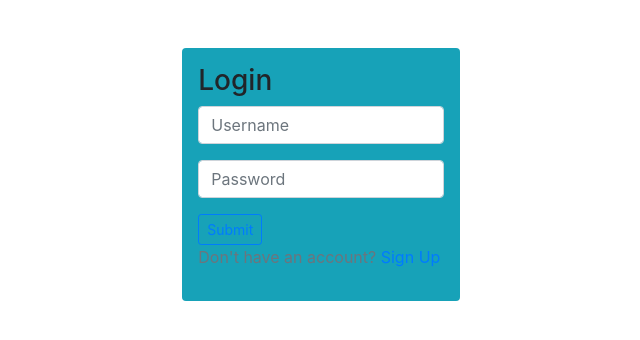
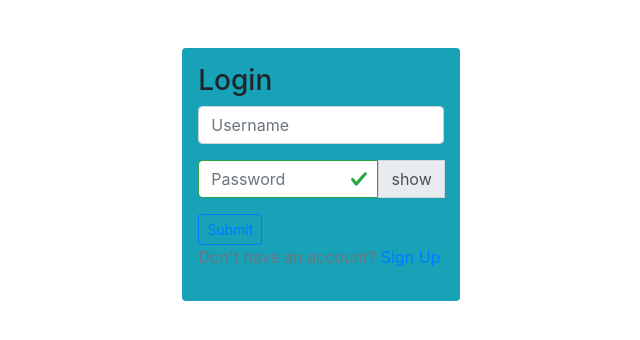
Before and after one commit to Willbeckh/ubuntu, a Django app: page /login/ in a window 1280 px wide. Shown: the part 56-396 px from the top of the page, without its empty margins (319-959 px from the left). Run offline with Django 4.2, Linux system fonts and the light colour scheme; some libraries are stand-ins or nearby versions.

Commit message:
ft: add show password feature

```diff
--- a/watch_app/templates/watch/login.html
+++ b/watch_app/templates/watch/login.html
@@ -32,16 +32,24 @@
           class="form-control"
         />
       </div>
-      <div class="form-group">
+      <div class="form-group input-group">
         <input
           type="password"
           placeholder="Password"
           name="password"
-          class="form-control"
+          class="form-control is-valid password-field"
+          required
         />
+        <div class="input-group-prepend">
+          <span class="btn btn-sm show-password input-group-text">show</span>
+        </div>
       </div>
       <div>
-        <input type="submit" class="btn btn-outline-primary btn-sm" />
+        <input
+          type="submit"
+          class="btn btn-outline-primary btn-sm is-valid"
+          required
+        />
       </div>
     </form>
 
@@ -50,4 +58,23 @@
     </p>
   </div>
 </div>
+
+<script>
+  // select btn
+  const btn = document.querySelector(".show-password");
+  btn.addEventListener("click", function () {
+    // get input field
+    const password = document.querySelector(".password-field");
+    if (password.type === "password") {
+      // change input type, & show password
+      password.type = "text";
+      btn.innerHTML = "-";
+    } else {
+      // change input type, & hide password
+      password.type = "password";
+      btn.innerHTML = "+";
+    }
+  });
+</script>
+
 {% endblock %}
```
